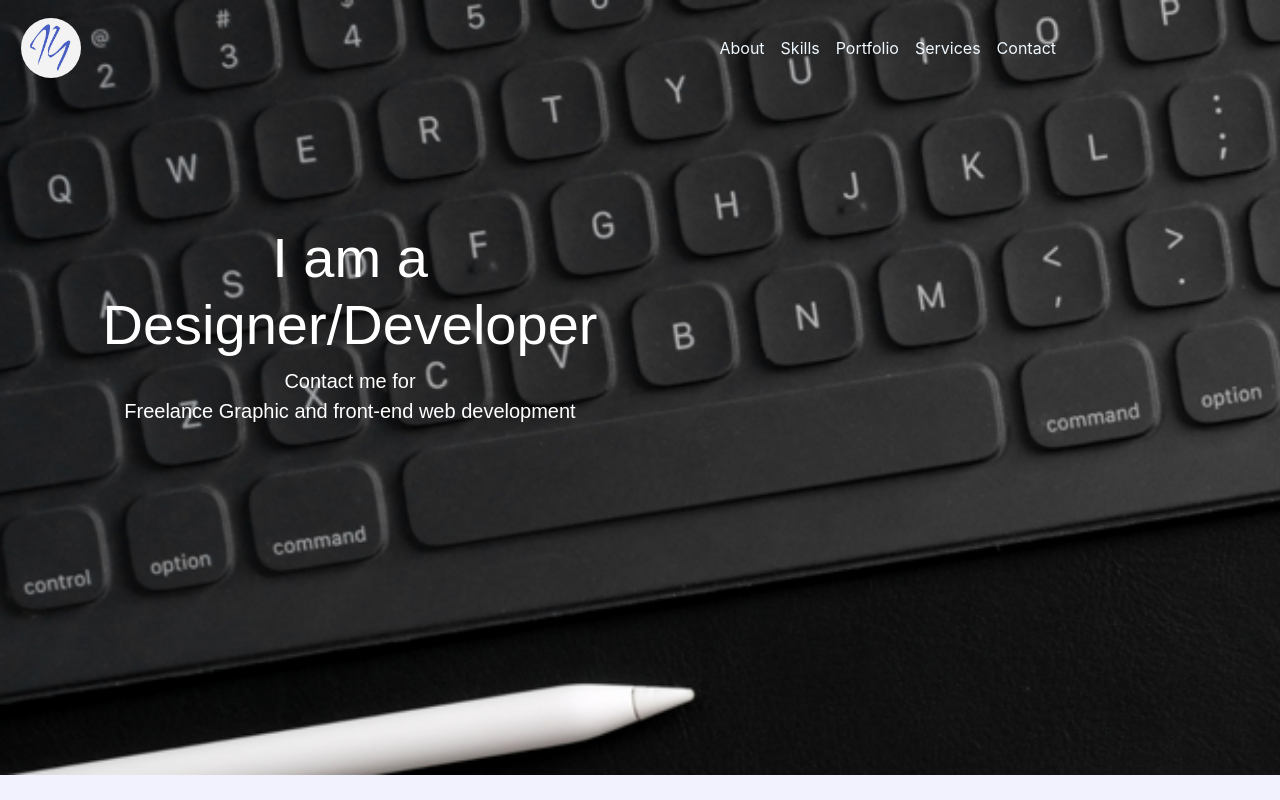
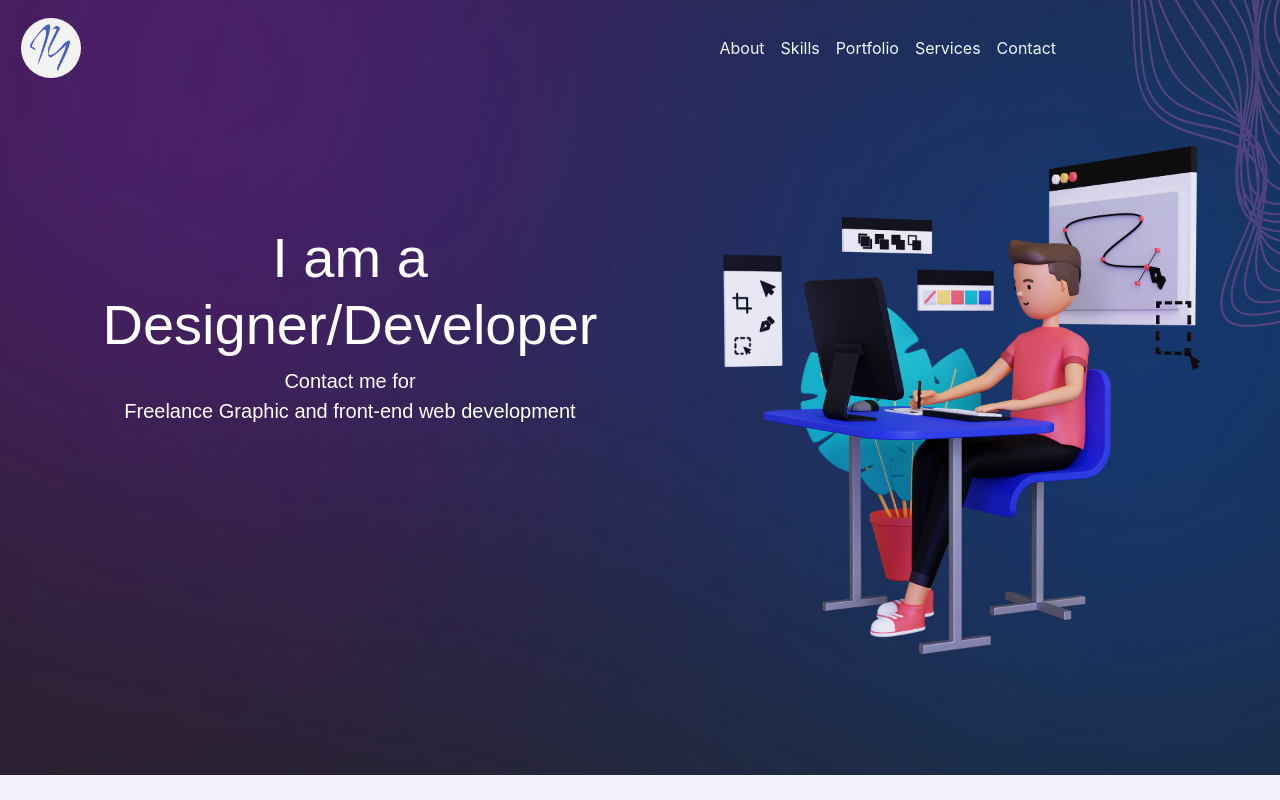
Before and after one commit to jalilyosufi/Bootstrap-Portfolio, a plain HTML site: page index.html in a window 1280 px wide. Shown: the top 800 px of the page. Drawn offline with nearby package versions, Linux system fonts and the light colour scheme.

Commit message:
new image

```diff
--- a/style.css
+++ b/style.css
@@ -38,7 +38,7 @@ h1, h2, h3 , h4, h5, h6 {
 --------------------------------------------------------------*/
 
 .jumbotron{
-background-image:url(images/Banner.jpg) ;
+background-image:url(images/landingpage.jpg) ;
 background-size: cover;
     background-repeat: no-repeat;
     height: 500px;
```
